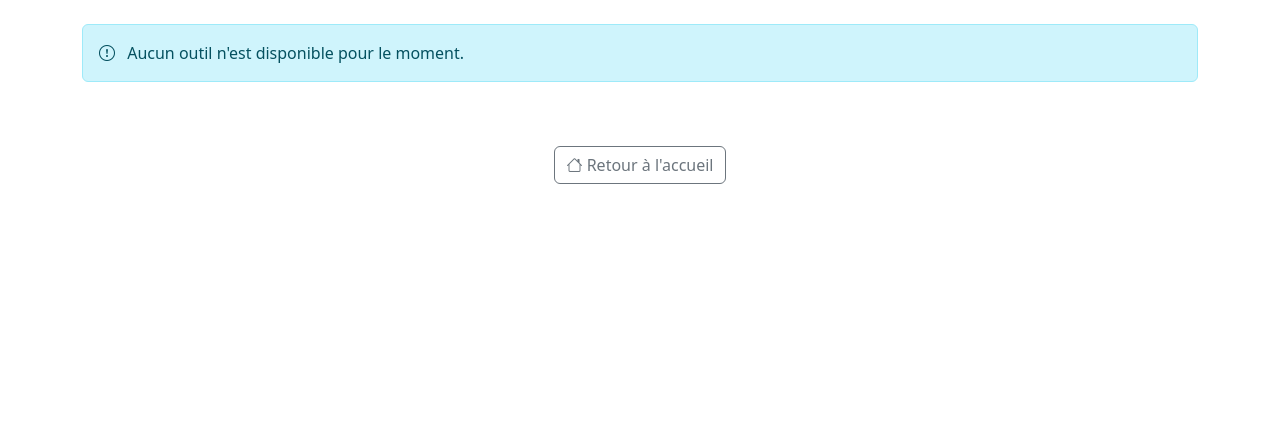
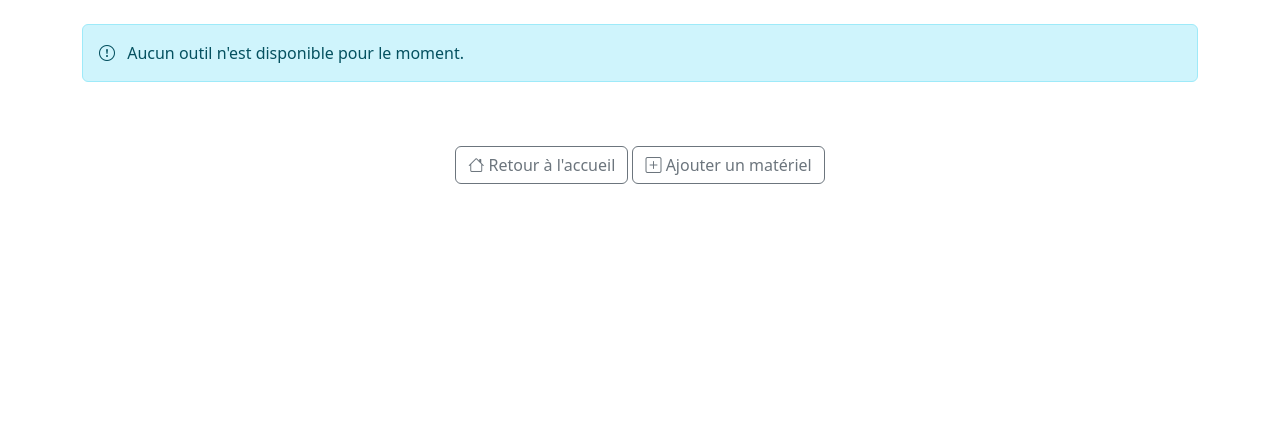
Before and after one commit to AntoineBachelet/cumaweb, a Django app: page /catalog/ in a window 1280 px wide. Shown: the part 163-587 px from the top of the page. Run offline with Django 5.2, Linux system fonts and the light colour scheme; data that the repository does not hold is empty.

Commit message:
feat: add button to add tool

```diff
--- a/src/catalog/templates/catalog/index.html
+++ b/src/catalog/templates/catalog/index.html
@@ -44,7 +44,10 @@
 
   <div class="mt-5 text-center">
     <a href="{% url 'index' %}" class="btn btn-outline-secondary">
-      <i class="bi bi-house"></i> Retour à l'accueil
+        <i class="bi bi-house"></i> Retour à l'accueil
+    </a>
+    <a href="{% url 'catalog:create_tool' %}" class="btn btn-outline-secondary">
+        <i class="bi bi-plus-square"></i> Ajouter un matériel
     </a>
   </div>
 </div>
```
